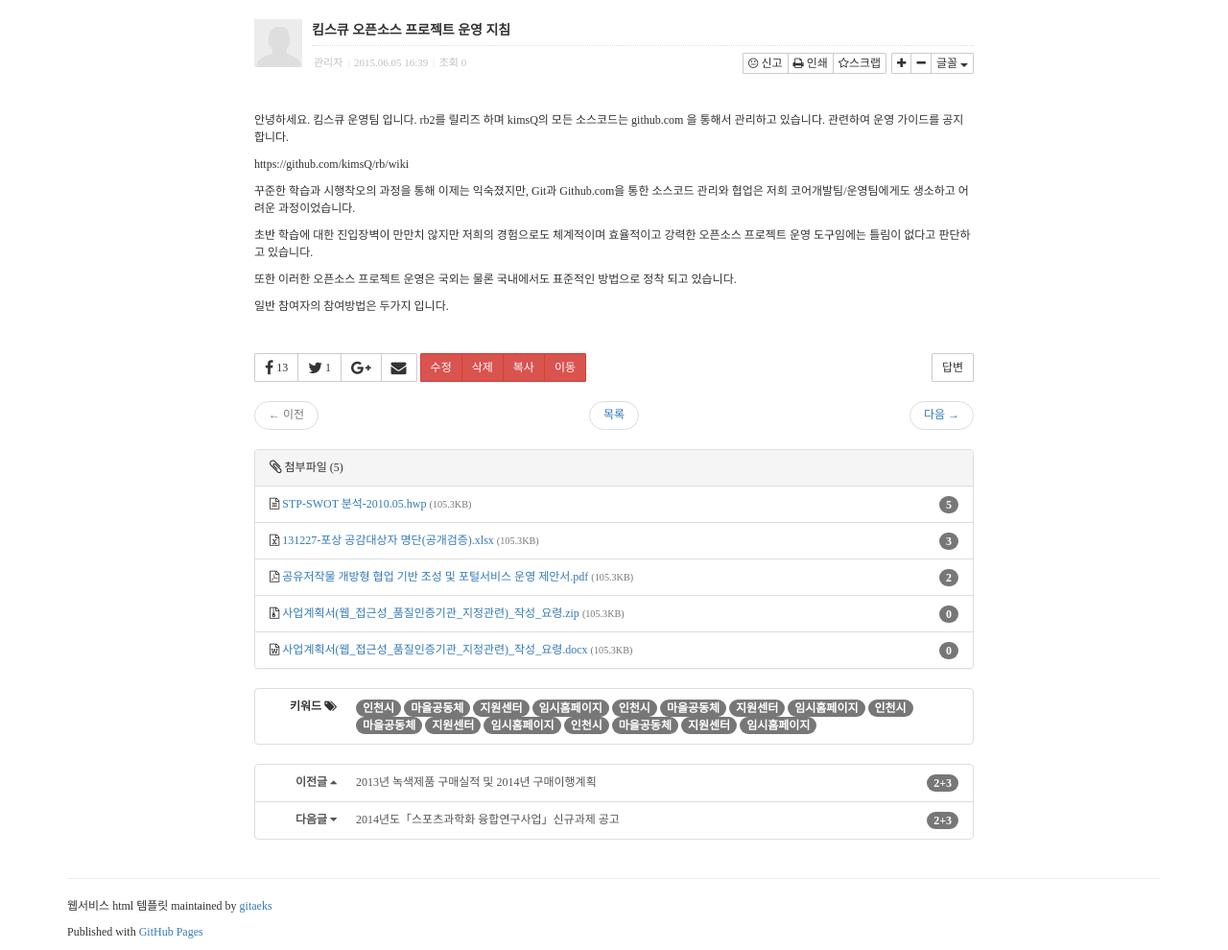
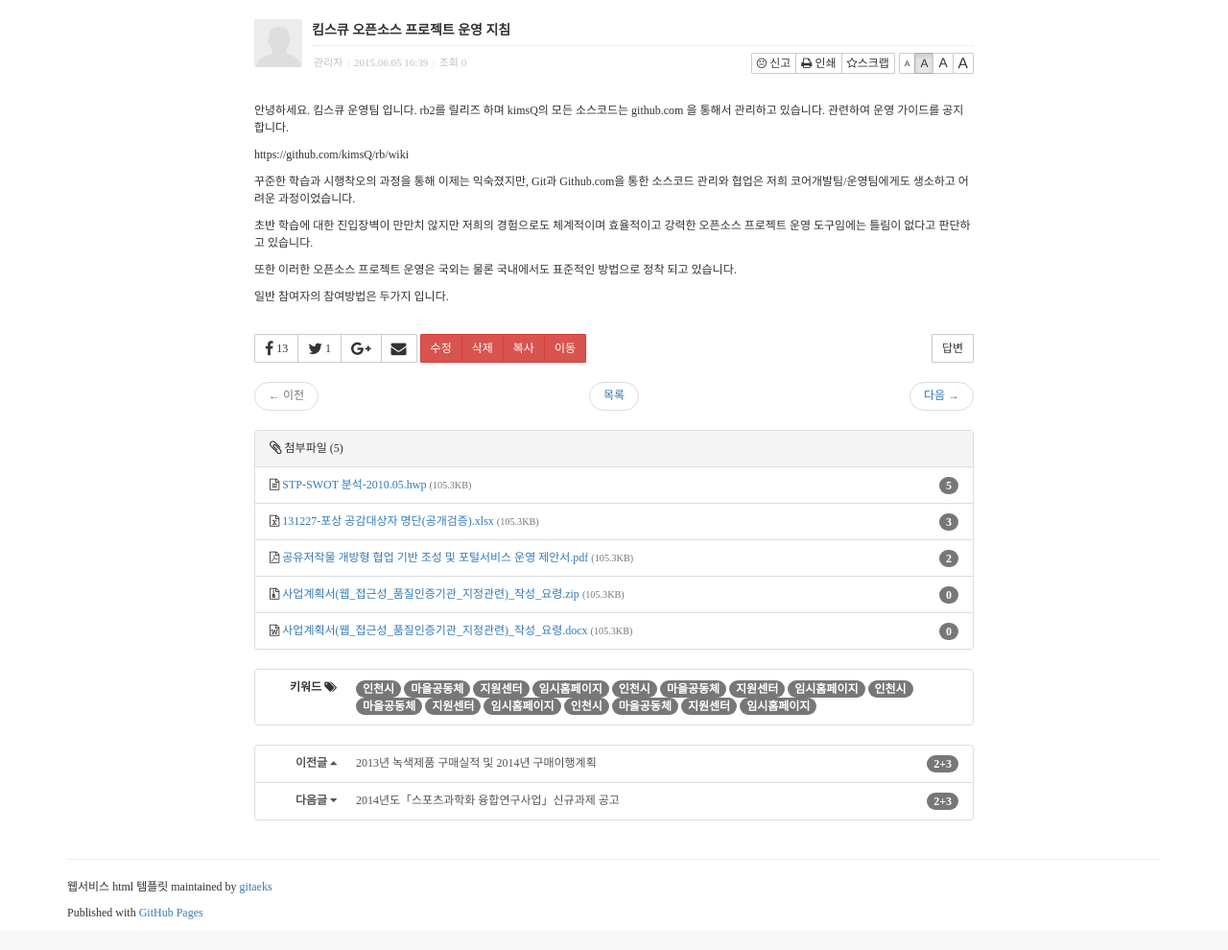
Before and after one commit to gitaeks/bs-html-examples, a PHP site: page /blog/bbs/table-classic/view.html in a window 1280 px wide. Shown: the part 51-1041 px from the top of the page at 96% size. After the commit the page ends 1009 px from the top, so only its background shows below. Run offline with PHP 8.4, Linux system fonts and the light colour scheme; some libraries are stand-ins or nearby versions.

Commit message:
font resizer 기능 추가
참고 : http://trevordavis.net/blog/simple-jquery-text-resizer

```diff
--- /dev/null
+++ b/assets/js/jquery-cookie.js
@@ -0,0 +1 @@
+jQuery.cookie=function(name,value,options){if(typeof value!='undefined'){options=options||{};if(value===null){value='';options.expires=-1}var expires='';if(options.expires&&(typeof options.expires=='number'||options.expires.toUTCString)){var date;if(typeof options.expires=='number'){date=new Date();date.setTime(date.getTime()+(options.expires*24*60*60*1000))}else{date=options.expires}expires='; expires='+date.toUTCString()}var path=options.path?'; path='+(options.path):'';var domain=options.domain?'; domain='+(options.domain):'';var secure=options.secure?'; secure':'';document.cookie=[name,'=',encodeURIComponent(value),expires,path,domain,secure].join('')}else{var cookieValue=null;if(document.cookie&&document.cookie!=''){var cookies=document.cookie.split(';');for(var i=0;i<cookies.length;i++){var cookie=jQuery.trim(cookies[i]);if(cookie.substring(0,name.length+1)==(name+'=')){cookieValue=decodeURIComponent(cookie.substring(name.length+1));break}}}return cookieValue}};
--- a/bbs/table-classic/style.css
+++ b/bbs/table-classic/style.css
@@ -35,7 +35,8 @@
     color: #666
 }
 
-/*rb-bbs-heading*/
+/********** bbs-heading **********/
+
 .rb-bbs-list .rb-bbs-heading {
     padding: 5px 0
 }
@@ -43,6 +44,8 @@
     line-height: 30px;
     color: #c0c0c0
 }
+
+/********** bbs-body **********/
 
 /*reset*/
 .rb-bbs-list .table {
@@ -170,7 +173,8 @@
 }
 
 
-/*rb-bbs-footer*/
+/********** bbs-footer **********/
+
 .rb-bbs-list .rb-bbs-footer {
     border-top: 1px solid #ddd;
     text-align: center
@@ -186,7 +190,6 @@
     padding: 25px 0;
     text-align: right
 }
-
 
 /*bbs search*/
 .rb-bbs-list .rb-bbs-footer .rb-search {
@@ -216,13 +219,12 @@
 
 
 
-
-
 /**
  * 2 - View 보기
  * ----------------------------------------------------------------------------
  */
 
+/********** bbs-heading **********/
 .rb-bbs-view .rb-bbs-heading .media-object {
     width: 50px;
 }
@@ -270,35 +272,82 @@
     overflow: visible;
 }
 
-.rb-bbs-view .rb-bbs-heading .media-body .dropdown-menu {
-    min-width: 100px;
+/*font-resizer*/
+.rb-bbs-view .rb-bbs-heading .rb-resizer a {
+    margin-left: -1px;
+    font-family: 'Helvetica Neue', Helvetica, Arial, sans-serif;
+    line-height: 18px
 }
+.rb-bbs-view .rb-bbs-heading .rb-resizer .rb-font-xs a {font-size: 70%}
+.rb-bbs-view .rb-bbs-heading .rb-resizer .rb-font-sm a {font-size: 100%}
+.rb-bbs-view .rb-bbs-heading .rb-resizer .rb-font-md a {font-size: 115%}
+.rb-bbs-view .rb-bbs-heading .rb-resizer .rb-font-lg a {font-size: 130%}
+.rb-bbs-view.rb-font-xs .rb-resizer .rb-font-xs a,
+.rb-bbs-view.rb-font-sm .rb-resizer .rb-font-sm a,
+.rb-bbs-view.rb-font-md .rb-resizer .rb-font-md a,
+.rb-bbs-view.rb-font-lg .rb-resizer .rb-font-lg a {
+    background-color: #e6e6e6;
+    border-color: #adadad;
+    -webkit-box-shadow: inset 0 3px 5px rgba(0,0,0,.125);
+    box-shadow: inset 0 3px 5px rgba(0,0,0,.125);
+}
+
+
+/********** bbs-body **********/
+
 .rb-bbs-view .rb-bbs-body {
-    padding: 30px 0 30px 0;
-    line-height: 150%
+    padding: 20px 0 20px 0;
+    line-height: 1.5
 }
+
+/*font-size*/
+.rb-bbs-view.rb-font-xs .rb-bbs-body {
+    font-size: 11px;
+}
+.rb-bbs-view.rb-font-sm .rb-bbs-body {
+    font-size: 12px;
+}
+.rb-bbs-view.rb-font-md .rb-bbs-body {
+    font-size: 14px;
+}
+.rb-bbs-view.rb-font-lg .rb-bbs-body {
+    font-size: 16px;
+}
+
+
+/********** bbs-footer **********/
 
 .rb-bbs-view .rb-bbs-footer dl {
     margin-bottom: 0;
 }
+.rb-bbs-view .rb-bbs-footer .dl-horizontal dt {
+    width: 70px;
+}
+.rb-bbs-view .rb-bbs-footer .dl-horizontal dd {
+    margin-left: 90px;
+}
 
 @media (max-width: 767px) {
+
+    /*font-size*/
+    .rb-bbs-view.rb-font-xs .rb-bbs-body {
+        font-size: 12px;
+    }
+    .rb-bbs-view.rb-font-sm .rb-bbs-body {
+        font-size: 14px;
+    }
+    .rb-bbs-view.rb-font-md .rb-bbs-body {
+        font-size: 16px;
+    }
+    .rb-bbs-view.rb-font-lg .rb-bbs-body {
+        font-size: 18px;
+    }
+
     .rb-bbs-view .rb-bbs-body p {
-        font-size: 17px;
-        line-height: 1.5;
-        color: #141414;
         margin-bottom: 2em;
     }
 }
 
-@media (min-width: 768px) {
-    .rb-bbs-view .rb-bbs-footer .dl-horizontal dt {
-        width: 70px;
-    }
-    .rb-bbs-view .rb-bbs-footer .dl-horizontal dd {
-        margin-left: 90px;
-    }
-}
 
 
 /**
--- a/bbs/table-classic/view.html
+++ b/bbs/table-classic/view.html
@@ -50,7 +50,7 @@
                 <div class="col-lg-8 col-lg-offset-2">
 
                     <!-- 템플릿 시작 -->
-                    <section class="rb-bbs rb-bbs-view">
+                    <section class="rb-bbs rb-bbs-view rb-font-sm">
 
                         <div class="rb-bbs-heading">
                             <div class="media">
@@ -76,23 +76,11 @@
                                             <a href="" class="btn btn-default btn-xs"><i class="fa fa-print"></i> 인쇄</a>
                                             <a href="" class="btn btn-default btn-xs"><i class="fa fa-star-o"></i>스크랩</a>
                                         </div>
-                                        <div class="btn-group btn-group-xs" role="group" aria-label="...">
-                                            <button type="button" class="btn btn-default"><i class="fa fa-plus"></i></button>
-                                            <button type="button" class="btn btn-default"><i class="fa fa-minus"></i></button>
-                                            <div class="btn-group btn-group-xs hidden-xs hidden-sm" role="group">
-                                                <button type="button" class="btn btn-default dropdown-toggle" data-toggle="dropdown" aria-haspopup="true" aria-expanded="false">
-                                                    글꼴
-                                                    <span class="caret"></span>
-                                                </button>
-                                                <ul class="dropdown-menu dropdown-menu-right">
-                                                    <li><a href="#">기본글꼴</a></li>
-                                                    <li><a href="#">맑은고딕</a></li>
-                                                    <li><a href="#">굴림</a></li>
-                                                    <li><a href="#">돋음</a></li>
-                                                    <li><a href="#">바탕</a></li>
-                                                </ul>
-                                            </div>
-
+                                        <div class="btn-group rb-resizer" role="group" aria-label="...">
+                                            <span class="rb-font-xs"><a class="btn btn-default btn-xs hidden-xs">A</a></span>
+                                            <span class="rb-font-sm"><a class="btn btn-default btn-xs">A</a></span>
+                                            <span class="rb-font-md"><a class="btn btn-default btn-xs">A</a></span>
+                                            <span class="rb-font-lg"><a class="btn btn-default btn-xs hidden-xs">A</a></span>
                                         </div>
                                     </div>
                                 </div>
@@ -101,7 +89,6 @@
                         </div>
 
                         <div class="rb-bbs-body">
-
                             <p>
                             안녕하세요. 킴스큐 운영팀 입니다.
                             rb2를 릴리즈 하며 kimsQ의 모든 소스코드는 github.com 을 통해서 관리하고 있습니다.
@@ -247,16 +234,24 @@
         <!-- Bootstrap js -->
         <script src="https://maxcdn.bootstrapcdn.com/bootstrap/3.3.5/js/bootstrap.min.js"></script>
 
-        <!-- Bootstrap-selcct js -->
-        <script src="../../assets/plugins/bootstrap-select-1.7.4/js/bootstrap-select.min.js"></script>
-
         <!-- Common js -->
         <script src="../../assets/js/common.js"></script>
 
+        <!-- jQuery Text Resizer : http://trevordavis.net/blog/simple-jquery-text-resizer/ -->
+        <script type="text/javascript" src="../../assets/js/jquery-cookie.js"></script>
         <script type="text/javascript">
 
-            // Bootstrap-selcct - http://silviomoreto.github.io/bootstrap-select/
-            $('.selectpicker').addClass('input-group-btn').selectpicker('setStyle');
+            $(document).ready(function() {
+                if($.cookie('TEXT_SIZE')) {
+                    $('.rb-bbs-view').addClass($.cookie('TEXT_SIZE'));
+                }
+                $('.rb-resizer a').click(function() {
+                    var textSize = $(this).parent().attr('class');
+                    $('.rb-bbs-view').removeClass('rb-font-xs rb-font-sm rb-font-md rb-font-lg').addClass(textSize);
+                    $.cookie('TEXT_SIZE',textSize, { path: '/', expires: 10000 });
+                    return false;
+                });
+            });
 
         </script>
     </body>
```
